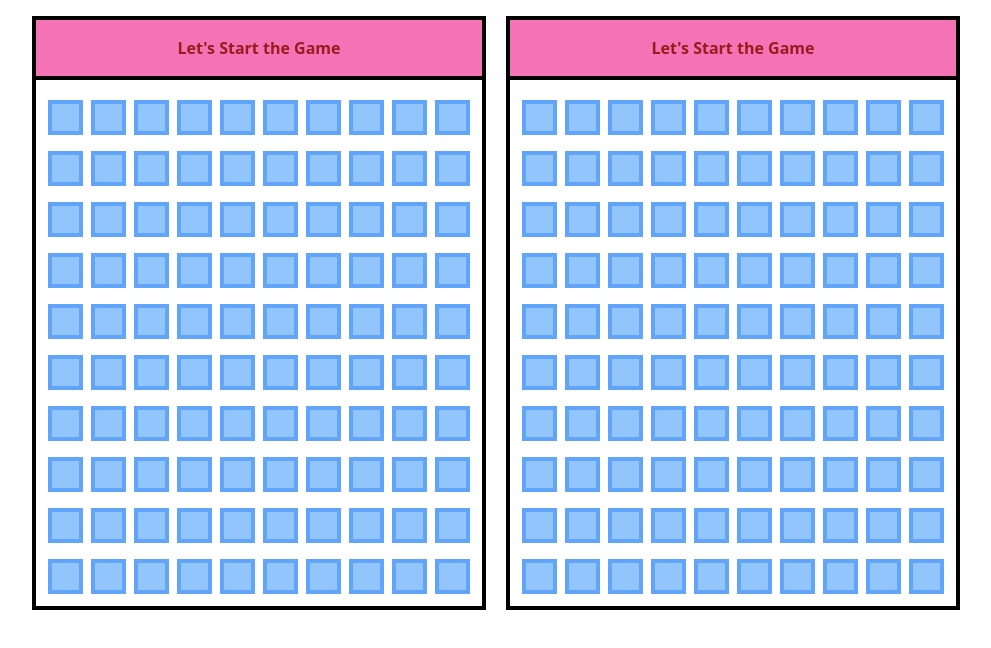
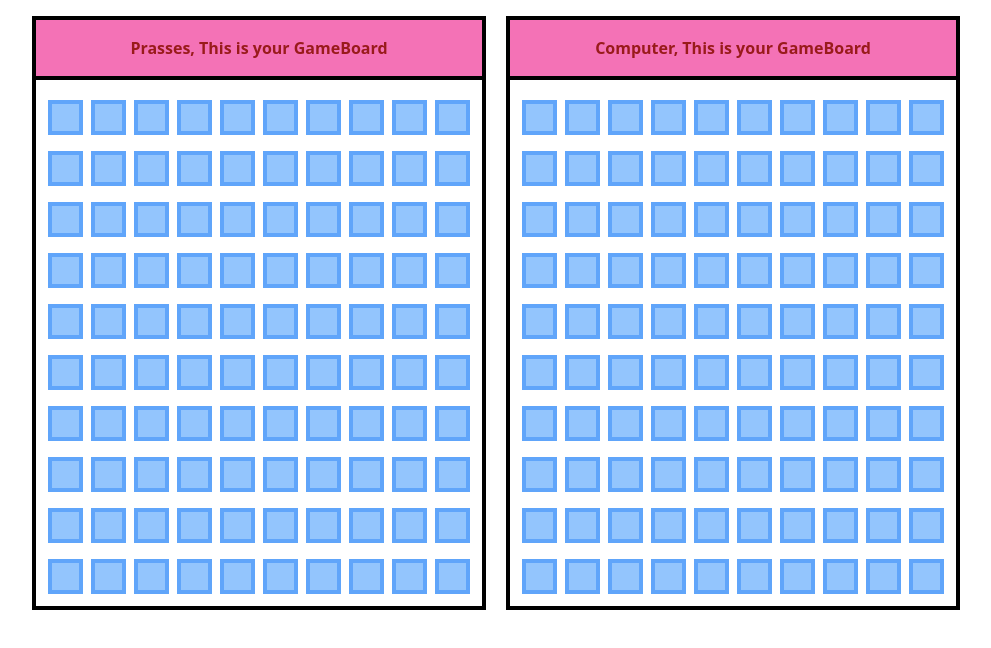
Before and after one commit to PrassesKhadka/Project-BattleShip, a Next.js app in the folder battleship/: page / in a window 1280 px wide. Shown: the top 648 px of the page, without its empty margins (144-1135 px from the left). Built offline with nearby package versions, Linux system fonts and the light colour scheme.

Commit message:
minor messageboard change

```diff
--- a/battleship/app/components/Board.tsx
+++ b/battleship/app/components/Board.tsx
@@ -39,7 +39,7 @@ const Board = (props: Props) => {
 	return (
 		<div className="mt-4 border-black border-4 max-w-[90%]">
 			<div className="bg-pink-400 text-red-800 p-4 font-bold border-b-4 border-b-black ">
-				<MessageBoard message={message} />
+				<MessageBoard message={message} player={player} />
 			</div>
 			<div className="p-1 m-1">
 				{board.map((value: TboardData[], i) => {
--- a/battleship/app/components/MessageBoard.tsx
+++ b/battleship/app/components/MessageBoard.tsx
@@ -1,16 +1,24 @@
 import React from "react";
 import { useState } from "react";
+import { IreturnPlayer } from "../factories/Player";
 
 interface Props {
 	message: string;
+	player: IreturnPlayer;
 }
 
 const MessageBoard = (props: Props) => {
-	const { message } = props;
+	const { message, player } = props;
 	return (
-		<div className="flex justify-center items-center text-center">
-			{message ? message.toUpperCase() : "Let's Start the Game"}
-		</div>
+		<>
+			<div className=" text-center">
+				<div>
+					{message
+						? message.toUpperCase()
+						: `${player.getName()}, This is your GameBoard`}
+				</div>
+			</div>
+		</>
 	);
 };
 
```
